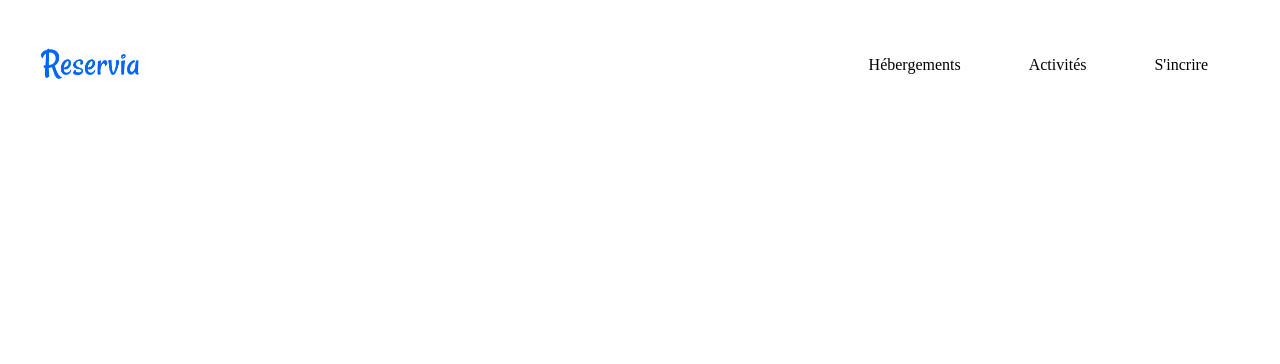
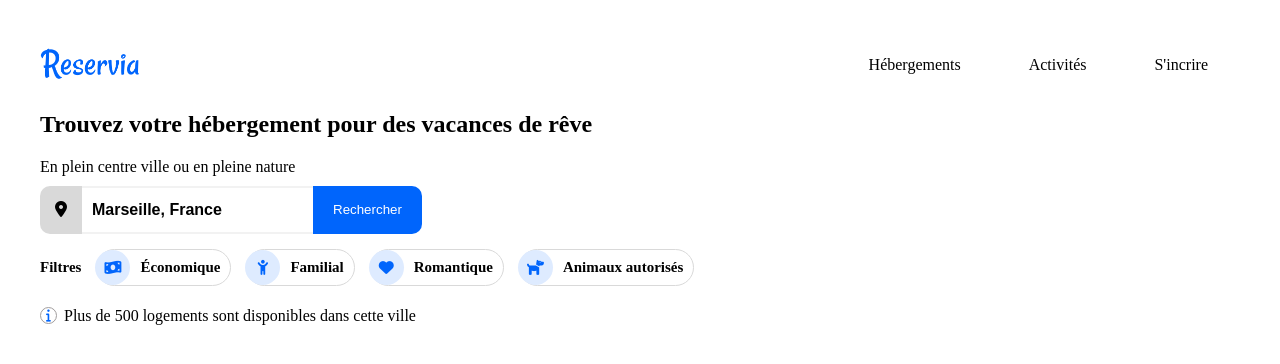
Before and after one commit to Donfack-Darlin/Projet-reservia, a plain HTML site: page index.html in a window 1280 px wide. Drawn offline with Linux system fonts and the light colour scheme.

Commit message:
Ajout du formulaire et des filtres

```diff
--- a/index.html
+++ b/index.html
@@ -22,7 +22,54 @@
             </nav>
         </div>
     </header>
+    <main>
+        <section>
+            <h1>Trouvez votre hébergement pour des vacances de rêve</h1>
+            <span>En plein centre ville ou en pleine nature</span>
+            <form method="" action="" class="formulaire">
+                <span class="icon-formulaire">
+                    <i class="fa-solid fa-location-dot"></i>
+                </span>
 
+                <input type="text" value="Marseille, France" placeholder="Ville" class="champ-recherche">
+                <button>Rechercher</button>
+            </form>
+            <div class="conteneur-filtre-recherche">
+                <p class="titre-filtre">Filtres</p>
+                <div class="filtre-recherche">
+                    <span class="filtre-recherche-icon">
+                        <i class="fas fa-money-bill-wave"></i>
+                    </span>
+                    <p class="filtre-recherche-nom">Économique</p>
+                </div>
+                <div class="filtre-recherche">
+                    <span class="filtre-recherche-icon">
+                        <i class="fas fa-child-reaching"></i>
+                    </span>
+                    <p class="filtre-recherche-nom">Familial</p>
+                </div>
+                <div class="filtre-recherche">
+                    <span class="filtre-recherche-icon">
+                        <i class="fas fa-heart"></i>
+                    </span>
+                    <p class="filtre-recherche-nom">Romantique</p>
+                </div>
+                <div class="filtre-recherche">
+                    <span class="filtre-recherche-icon">
+                        <i class="fas fa-dog"></i>
+                    </span>
+                    <p class="filtre-recherche-nom">Animaux autorisés</p>
+                </div>
+            </div>
+            <div class="resultat-recherche">
+                <span class="resultat-recherche-icon">
+                    <i class="fas fa-info"></i>
+                </span>
+                <p>Plus de 500 logements sont disponibles dans cette ville</p>
+            </div>
+        </section>
+
+    </main>
 </body>
 
 </html>
--- a/style.css
+++ b/style.css
@@ -30,3 +30,87 @@ header img{
     border-top: 2px solid #0065FC;
     padding-top: 25px;
 }
+
+/* Section de recherche */
+
+.formulaire{
+    display: flex;
+}
+
+.icon-formulaire{
+    padding: 15px;
+    background-color:  #d9d9d9;
+    border-radius: 10px 0 0 10px;
+}
+
+.champ-recherche{
+    font-weight: bold;
+    border: none;
+    border-top: 2px solid #F2F2F2;
+    border-bottom: 2px solid #F2F2F2;
+    font-size: 100%;
+    padding-left: 10px;
+}
+
+.champ-recherche + button{
+        background-color: #0065FC;
+        color: white;
+        padding: 10px 20px;
+        border-radius: 0 10px 10px 0;
+        border: none;
+}
+
+form{
+    margin: 10px 0;
+}
+
+.conteneur-filtre-recherche{
+    display: flex;
+    flex-wrap: wrap;
+    align-items: center;
+    gap: 15px;
+    font-weight: bold;
+    font-size: 15px;
+}
+
+.filtre-recherche{
+    display: flex;
+    align-items: center;
+    border: 1px solid #d9d9d9;
+    border-radius: 30px;
+}
+
+.filtre-recherche-icon{
+    display: flex;
+    align-items: center;
+    justify-content: center;
+    width: 35px;
+    height: 35px;
+    color: #0065FC;
+    background-color: #deebff;
+    border-radius: 100%;
+    margin-left: -2px;
+}
+
+.filtre-recherche-nom{
+    margin: 0 10px;
+}
+
+.resultat-recherche{
+    display: flex;
+    align-items: center;
+}
+
+.resultat-recherche-icon{
+    display: flex;
+    align-items: center;
+    justify-content: center;
+    background-color: white;
+    border:1px solid #a19d9d;
+    border-radius: 100%;
+    width: 15px;
+    height: 15px;
+    margin-right: 7px;
+    font-size: 13px;
+    color: #0065FC;
+}
```
